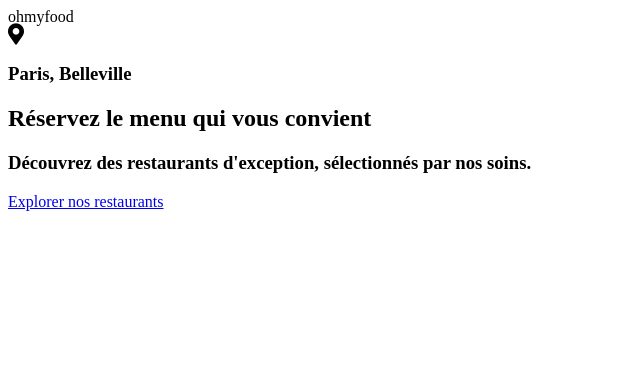
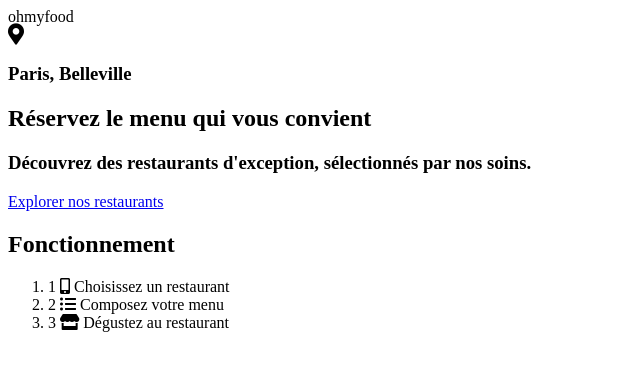
Before and after one commit to emericgautier/EmericGautier_3_13072020, a website: page index.html in a window 1280 px wide. Shown: the whole page, without its empty margins (0-640 px from the left). Drawn offline with Linux system fonts and the light colour scheme; a web font is replaced by a local one.

Commit message:
section, ol

```diff
--- a/index.html
+++ b/index.html
@@ -51,6 +51,29 @@
         </div>
     </section>
 
+    <section>
+        <h1>Fonctionnement</h1>
+        <ol>
+            <li>
+                <span>1</span>
+                <i class="fas fa-mobile-alt"></i>
+                <span>Choisissez un restaurant</span>
+            </li>
+
+            <li>
+                <span>2</span>
+                <i class="fas fa-list-ul"></i>
+                <span>Composez votre menu</span>
+            </li>
+
+            <li>
+                <span>3</span>
+                <i class="fas fa-store"></i>
+                <span>Dégustez au restaurant</span>
+            </li>
+        </ol>
+    </section>
+
     <main>
 
 
```
